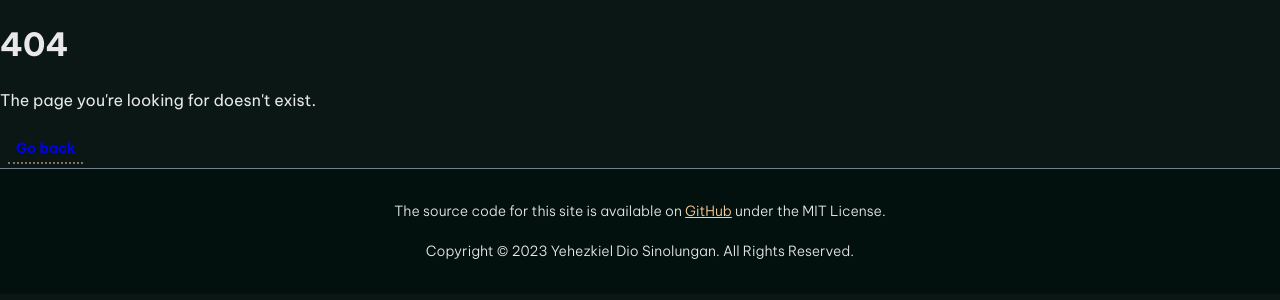
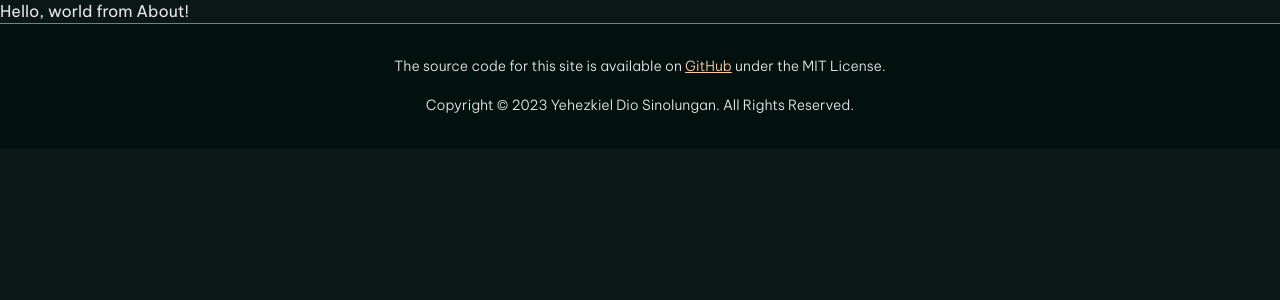
Before and after one commit to yehezkieldio/personal-website.old, a Next.js app: page /about in a window 1280 px wide. Before the commit this address had no page. Shown: the top 300 px of the page. Built offline with nearby package versions, Linux system fonts and the light colour scheme.

Commit message:
feat: page-about

```diff
--- /dev/null
+++ b/src/app/about/page.tsx
@@ -0,0 +1,9 @@
+"use client";
+
+export default function About() {
+    return (
+        <main>
+            <div>Hello, world from About!</div>
+        </main>
+    );
+}
```
